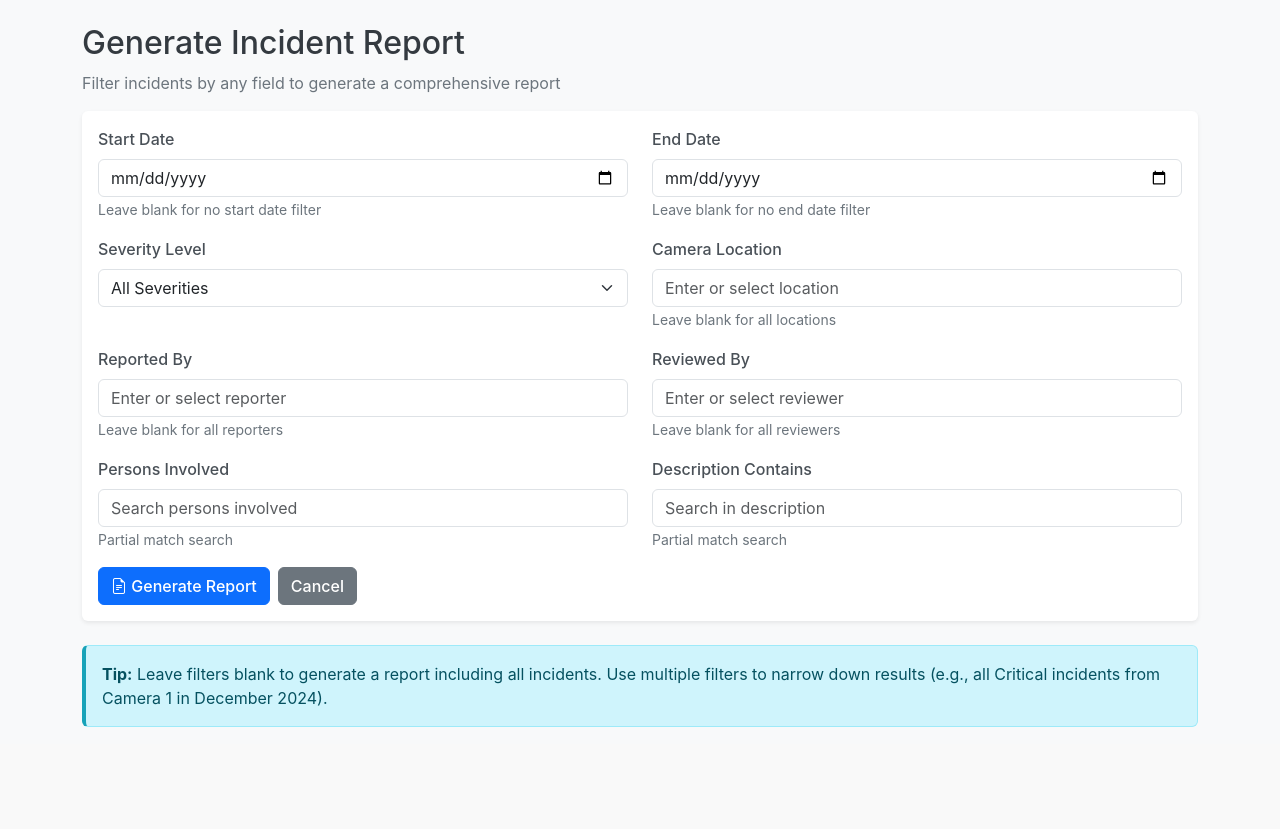
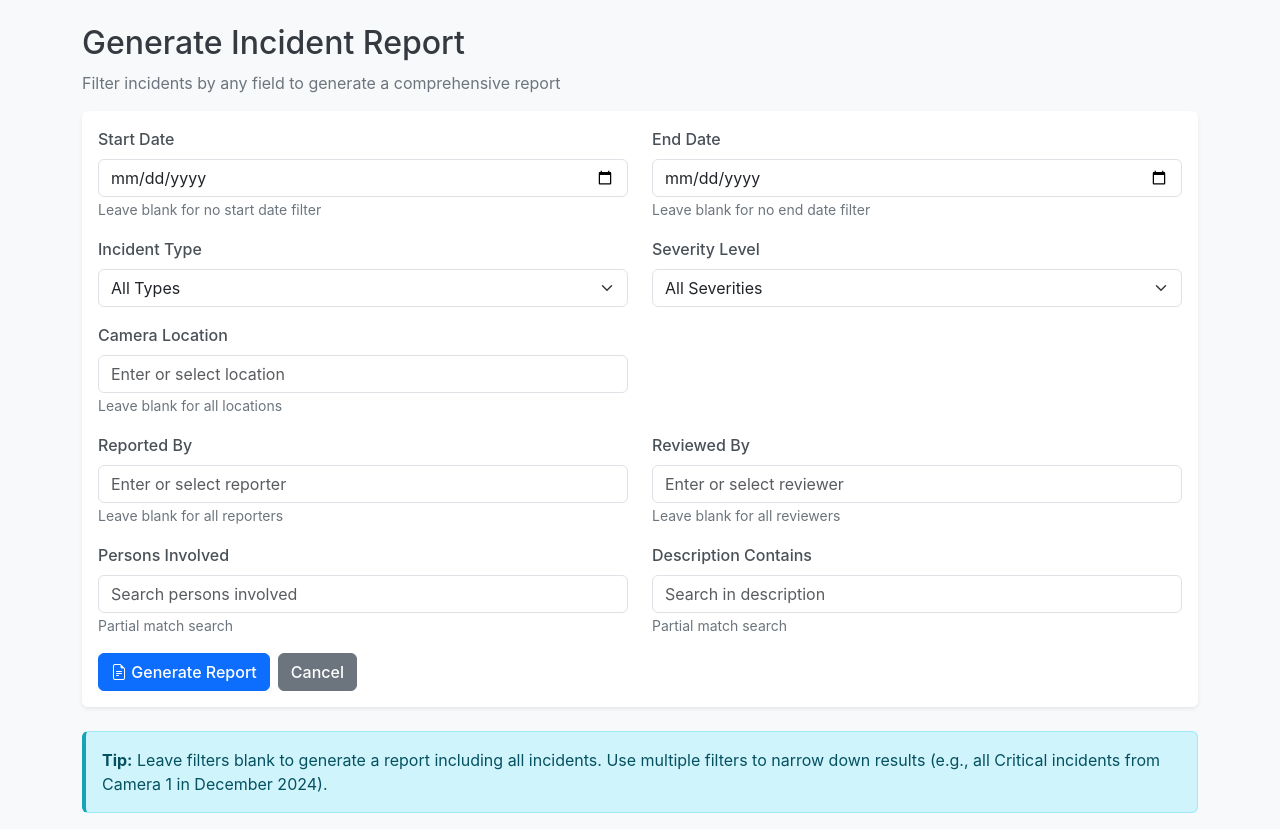
Before and after one commit to ZA-CORP-APPS/Incident-Report, a Flask app: page /generate-report in a window 1280 px wide. Shown: the part 56-885 px from the top of the page. Before the commit the page ends 783 px from the top, so only its background shows below. Run offline with Flask 3, Linux system fonts and the light colour scheme; a user stored in the database is signed in; data that the repository does not hold is empty.

Commit message:
Add incident type filtering to reports and data export/import
Update `app.py` to filter reports by `incident_type`, add `incident_type` to report filters passed to the template, and modify `templates/incidents_report.html` and `templates/report_filter.html` to display and allow filtering by `incident_type`.

Replit-Commit-Author: Agent
Replit-Commit-Session-Id: d71b7660-e851-48b8-b9a6-686618be9449
Replit-Commit-Checkpoint-Type: intermediate_checkpoint
Replit-Commit-Event-Id: aa28f348-f493-4534-815b-147a7cccb6a1
Replit-Commit-Screenshot-Url: https://storage.googleapis.com/screenshot-production-us-central1/00934386-b227-470e-8420-495189c3a5da/d71b7660-e851-48b8-b9a6-686618be9449/dNlIpRi

```diff
--- a/app.py
+++ b/app.py
@@ -446,6 +446,7 @@ def generate_report():
         # Get filter parameters from form
         start_date = request.form.get('start_date')
         end_date = request.form.get('end_date')
+        incident_type = request.form.get('incident_type')
         severity = request.form.get('severity')
         camera_location = request.form.get('camera_location')
         reported_by = request.form.get('reported_by')
@@ -463,6 +464,9 @@ def generate_report():
         if end_date:
             end_datetime = datetime.strptime(end_date, '%Y-%m-%d').replace(hour=23, minute=59, second=59)
             query = query.filter(Incident.incident_datetime <= end_datetime)
+
+        if incident_type and incident_type != 'All':
+            query = query.filter(Incident.incident_type == incident_type)
 
         if severity and severity != 'All':
             query = query.filter(Incident.severity == severity)
@@ -489,6 +493,7 @@ def generate_report():
                              filters={
                                  'start_date': start_date,
                                  'end_date': end_date,
+                                 'incident_type': incident_type if incident_type else 'All',
                                  'severity': severity if severity else 'All',
                                  'camera_location': camera_location,
                                  'reported_by': reported_by,
--- a/templates/incidents_report.html
+++ b/templates/incidents_report.html
@@ -127,7 +127,7 @@
             <div class="mt-2 text-muted">Generated on {{ report_date.strftime('%B %d, %Y at %I:%M %p') }}</div>
         </div>
 
-        {% if filters.start_date or filters.end_date or filters.severity or filters.camera_location or filters.reported_by or filters.reviewed_by or filters.persons_involved or filters.description %}
+        {% if filters.start_date or filters.end_date or filters.incident_type or filters.severity or filters.camera_location or filters.reported_by or filters.reviewed_by or filters.persons_involved or filters.description %}
         <div class="filters-applied">
             <strong>Filters Applied:</strong>
             <ul class="mb-0 mt-2">
@@ -136,6 +136,9 @@
                 {% endif %}
                 {% if filters.end_date %}
                 <li>End Date: {{ filters.end_date }}</li>
+                {% endif %}
+                {% if filters.incident_type and filters.incident_type != 'All' %}
+                <li>Incident Type: {{ filters.incident_type }}</li>
                 {% endif %}
                 {% if filters.severity and filters.severity != 'All' %}
                 <li>Severity: {{ filters.severity }}</li>
--- a/templates/report_filter.html
+++ b/templates/report_filter.html
@@ -25,6 +25,14 @@
 
                 <div class="row mb-3">
                     <div class="col-md-6">
+                        <label for="incident_type" class="form-label">Incident Type</label>
+                        <select class="form-select" id="incident_type" name="incident_type">
+                            <option value="All">All Types</option>
+                            <option value="Security">Security</option>
+                            <option value="Safety">Safety</option>
+                        </select>
+                    </div>
+                    <div class="col-md-6">
                         <label for="severity" class="form-label">Severity Level</label>
                         <select class="form-select" id="severity" name="severity">
                             <option value="All">All Severities</option>
@@ -34,6 +42,9 @@
                             <option value="Critical">Critical</option>
                         </select>
                     </div>
+                </div>
+
+                <div class="row mb-3">
                     <div class="col-md-6">
                         <label for="camera_location" class="form-label">Camera Location</label>
                         <input type="text" class="form-control" id="camera_location" name="camera_location"
@@ -44,6 +55,9 @@
                             {% endfor %}
                         </datalist>
                         <small class="text-muted">Leave blank for all locations</small>
+                    </div>
+                    <div class="col-md-6">
+                        <!-- Empty space for layout -->
                     </div>
                 </div>
 
```
